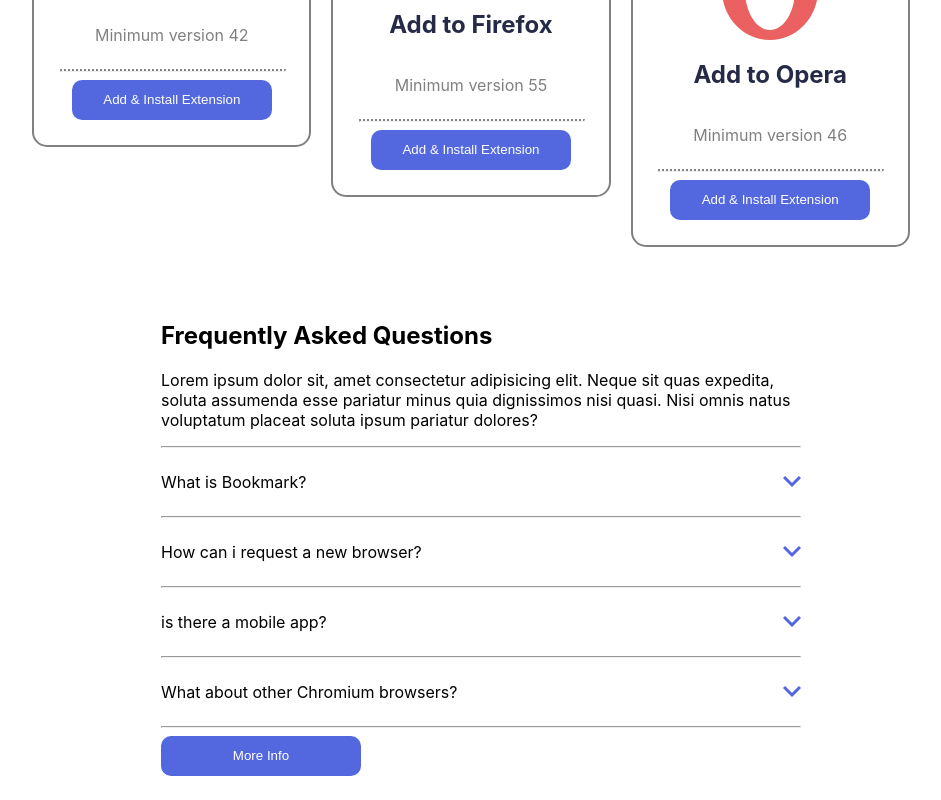
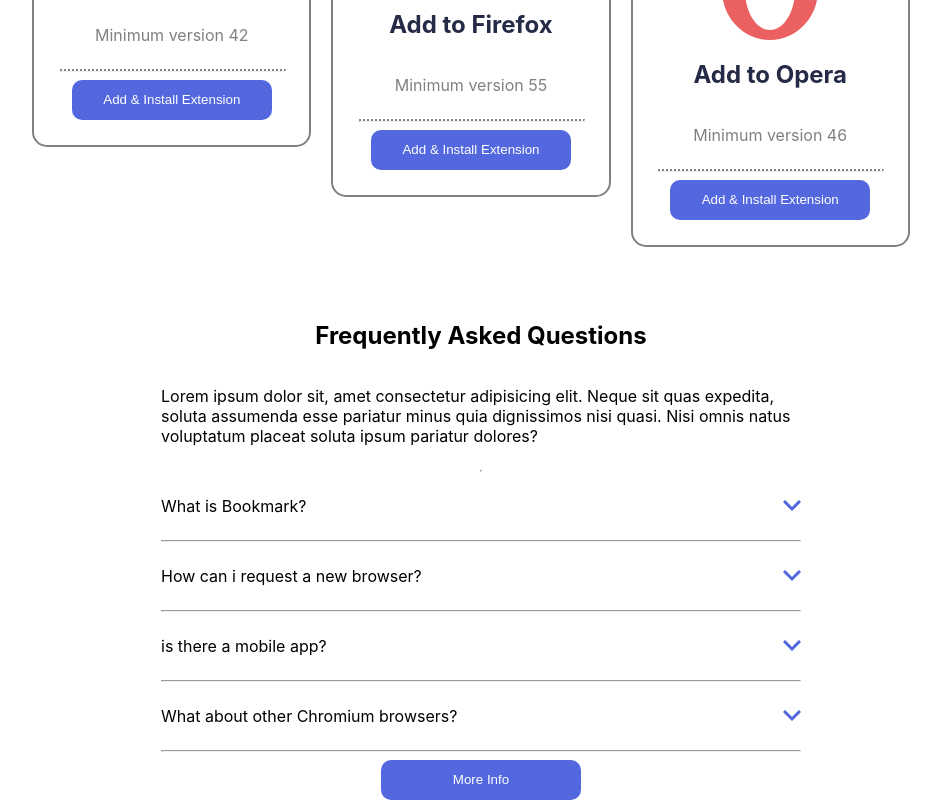
Before and after one commit to steven-mpawulo/bookmark-landing-page, a React (Create React App) app: page / in a window 1280 px wide. Shown: the part 1715-2515 px from the top of the page, without its empty margins (159-1100 px from the left). Before the commit the page ends 2491 px from the top, so only its background shows below. Built offline with nearby package versions, Linux system fonts and the light colour scheme.

Commit message:
modifies question container to fill the entire width

```diff
--- a/src/components/common/question/Question.js
+++ b/src/components/common/question/Question.js
@@ -2,7 +2,7 @@
 import './question.css'
 const Question = ({question, ArrowIcon}) => {
     return (
-        <div>
+        <div className='wrapper'>
             <div className="question-container">
                 <p>{question}?</p>
                 <img src={ArrowIcon} alt="arrow-down" className='arrow-down' />
--- a/src/components/common/question/question.css
+++ b/src/components/common/question/question.css
@@ -1,4 +1,8 @@
+.wrapper {
+    width: 100%;
+}
 .question-container {
+    width: 100%;
     display: flex;
     justify-content: space-between;
     align-items: center;
--- a/src/components/main/main.css
+++ b/src/components/main/main.css
@@ -129,4 +129,7 @@
 
 .fourth-section-inner-container {
     width: 50%;
+    display: flex;
+    flex-direction: column;
+    align-items: center;
 }
```
